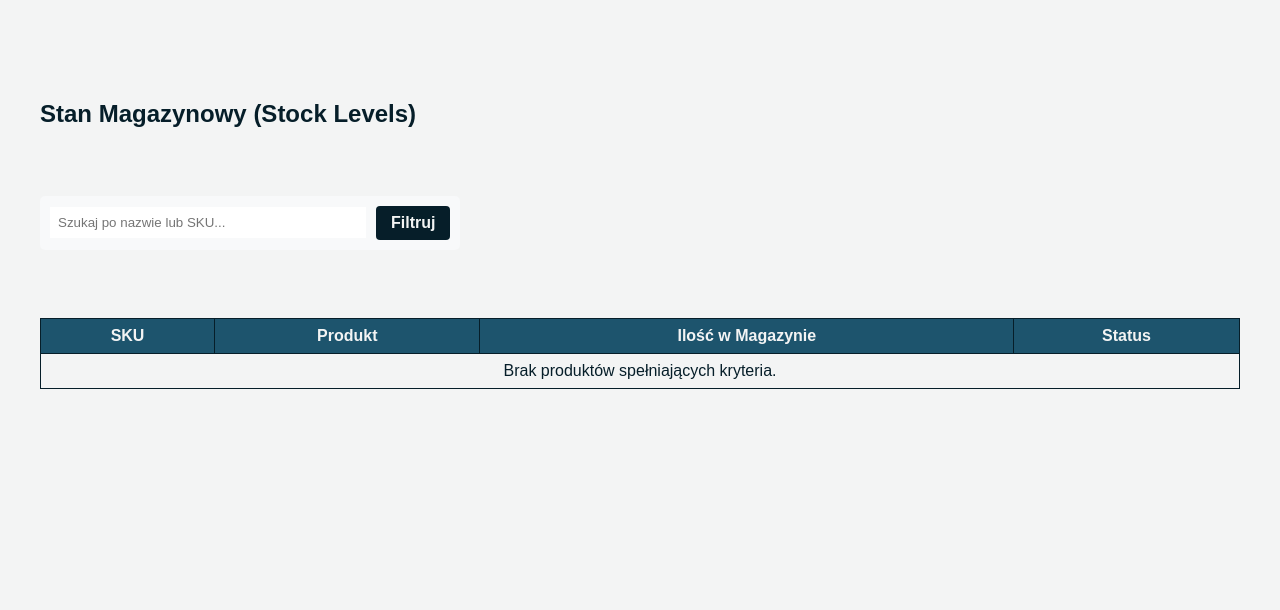
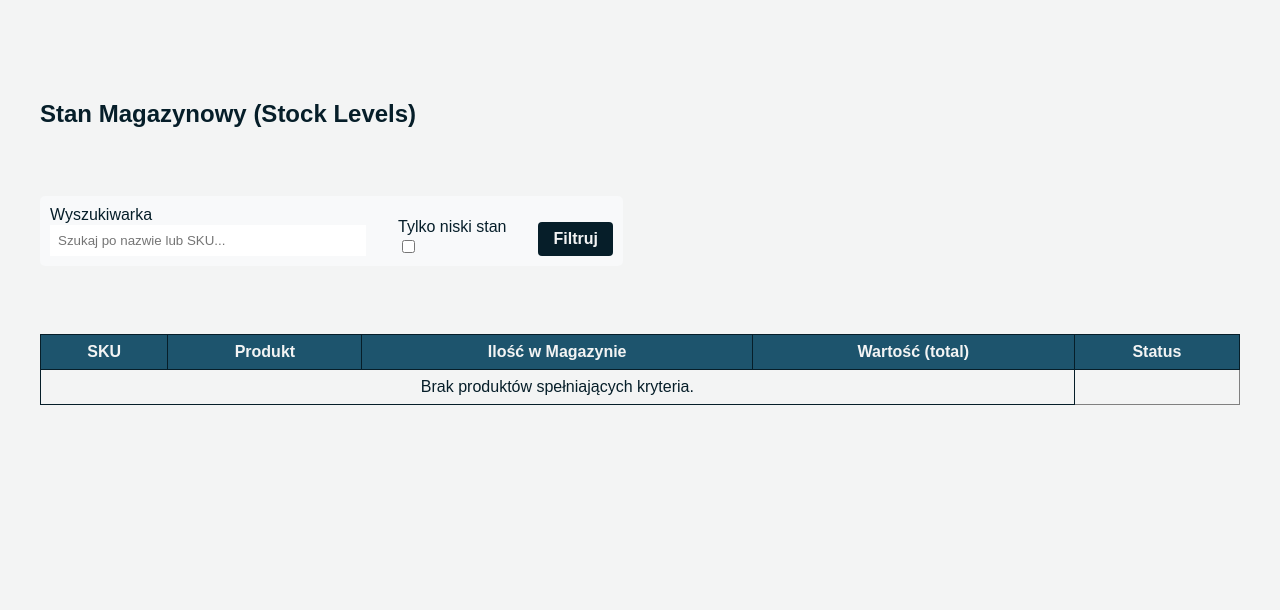
Before and after one commit to Borys35/Inventory-Management-Software, a Flask app: page /inventory/ in a window 1280 px wide. Shown: the part 103-713 px from the top of the page. Run offline with Flask 3, Linux system fonts and the light colour scheme; data that the repository does not hold is empty; some web fonts are replaced.

Commit message:
add restock alert filter

```diff
--- a/backend/controllers/inventory_bp.py
+++ b/backend/controllers/inventory_bp.py
@@ -10,14 +10,15 @@ inventory_bp = Blueprint('inventory', __name__, url_prefix='/inventory')
 def stock_levels():
     # Pobieramy to co wpisał user
     search_query = request.args.get('search', '')
+    restock_query = request.args.get('restock', '')
 
     conn = get_db_connection()
     repo = Inventory(conn)
 
     # Przekazujemy frazę do bazy
-    stock = repo.get_stock_levels(search_query)
+    stock = repo.get_stock_levels(search_query, restock_query)
 
     conn.close()
 
     # Zwracamy listę + search_query (żeby zostało w pasku wyszukiwania)
-    return render_template('inventory.html', stock=stock, search_query=search_query)
+    return render_template('inventory.html', stock=stock, search_query=search_query, restock=restock_query)
--- a/backend/models/inventory.py
+++ b/backend/models/inventory.py
@@ -2,37 +2,44 @@ class Inventory:
     def __init__(self, db_connection):
         self.conn = db_connection
 
-    def get_stock_levels(self, search_query=None):
+    def get_stock_levels(self, search_query=None, restock_query=None):
         try:
             cur = self.conn.cursor()
 
-            # Zakładam, że masz widok v_stock_levels albo pobieramy z produktów
-            # Jeśli nie masz widoku, to zapytanie pobierze po prostu produkty
             query = """
-                SELECT p.name, p.sku, 0 as current_quantity, p.reorder_level
-                FROM products p
+                SELECT *
+                FROM v_stock_levels
             """
 
-            params = ()
+            conditions = []
+            params = []
 
             if search_query:
-                query += " WHERE p.name ILIKE %s OR p.sku ILIKE %s"
+                conditions.append("(product_name ILIKE %s OR sku ILIKE %s)")
                 search_term = f"%{search_query}%"
-                params = (search_term, search_term)
+                params.extend([search_term, search_term])
 
-            query += " ORDER BY p.name ASC;"
+            if restock_query:
+                conditions.append("total_quantity <= reorder_level")
 
-            cur.execute(query, params)
+            if conditions:
+                query += " WHERE " + " AND ".join(conditions)
+
+            query += " ORDER BY product_name ASC;"
+
+            cur.execute(query, tuple(params))
             rows = cur.fetchall()
             cur.close()
 
             stock = []
             for row in rows:
                 stock.append({
-                    'product_name': row[0],
+                    'product_name': row[2],
                     'sku': row[1],
-                    'current_quantity': row[2], # Tu docelowo będzie suma z magazynu
-                    'reorder_level': row[3]
+                    'current_quantity': row[3],
+                    'total_price': row[4],
+                    'reorder_level': row[5],
+                    'manufacturer': row[6]
                 })
             return stock
         except Exception as e:
--- a/backend/static/style.css
+++ b/backend/static/style.css
@@ -69,6 +69,19 @@ h1 {
     }
 }
 
+.filter-form {
+    display: flex;
+    gap: 2rem;
+    align-items: flex-end;
+
+    label {
+        display: flex;
+        flex-direction: column;
+        align-items: flex-start;
+        gap: 0.1rem;
+    }
+}
+
 textarea, select, input {
     padding: 0.25rem 0.5rem;
     background-color: #ffffff;
--- a/backend/templates/inventory.html
+++ b/backend/templates/inventory.html
@@ -4,9 +4,17 @@
 <h2>Stan Magazynowy (Stock Levels)</h2>
 
 <div style="margin-bottom: 20px; padding: 10px; background-color: #f8f9fa; border-radius: 5px;">
-    <form method="GET" action="{{ url_for('inventory.stock_levels') }}" style="display: flex; gap: 10px; align-items: center;">
-        <input type="text" name="search" placeholder="Szukaj po nazwie lub SKU..."
-               value="{{ search_query }}" style="padding: 8px; width: 300px;">
+    <form class="filter-form" method="GET" action="{{ url_for('inventory.stock_levels') }}">
+        <label for="search">
+            Wyszukiwarka
+            <input id="search" type="text" name="search" placeholder="Szukaj po nazwie lub SKU..."
+               value="{{ search_query }}" style="padding: 8px; width: 300px;" />
+        </label>
+
+        <label for="restock">
+            Tylko niski stan
+            <input type="checkbox" name="restock" id="restock" {% if restock %}checked{% endif %} />
+        </label>
 
         <button type="submit" style="padding: 8px 15px; cursor: pointer;">Filtruj</button>
 
@@ -23,6 +31,7 @@
             <th>SKU</th>
             <th>Produkt</th>
             <th>Ilość w Magazynie</th>
+            <th>Wartość (total)</th>
             <th>Status</th>
         </tr>
     </thead>
@@ -34,6 +43,7 @@
             <td style="font-size: 1.2em;">
                 {{ item.current_quantity }} szt.
             </td>
+            <td>{{ item.total_price }} zł</td>
 
             <td>
                 {% if item.current_quantity <= item.reorder_level %}
--- a/backend/utils/init_db.py
+++ b/backend/utils/init_db.py
@@ -285,14 +285,16 @@ def init_tables(cur):
     """)
 
     # VIEW
+    cur.execute("DROP VIEW IF EXISTS v_stock_levels CASCADE;")
     cur.execute("""
         CREATE OR REPLACE VIEW v_stock_levels AS
         SELECT
             p.id AS product_id,
-            p.sku,
+            p.sku AS sku,
             p.name AS product_name,
             COALESCE(SUM(pb.quantity), 0) AS total_quantity, -- COALESCE zamienia NULL na 0
-            p.reorder_level,
+            COALESCE(SUM(pb.quantity * pb.single_price), 0) AS total_value,
+            p.reorder_level AS reorder_level,
             m.name AS manufacturer_name
         FROM products p
         LEFT JOIN product_batches pb ON p.id = pb.product_id
```
